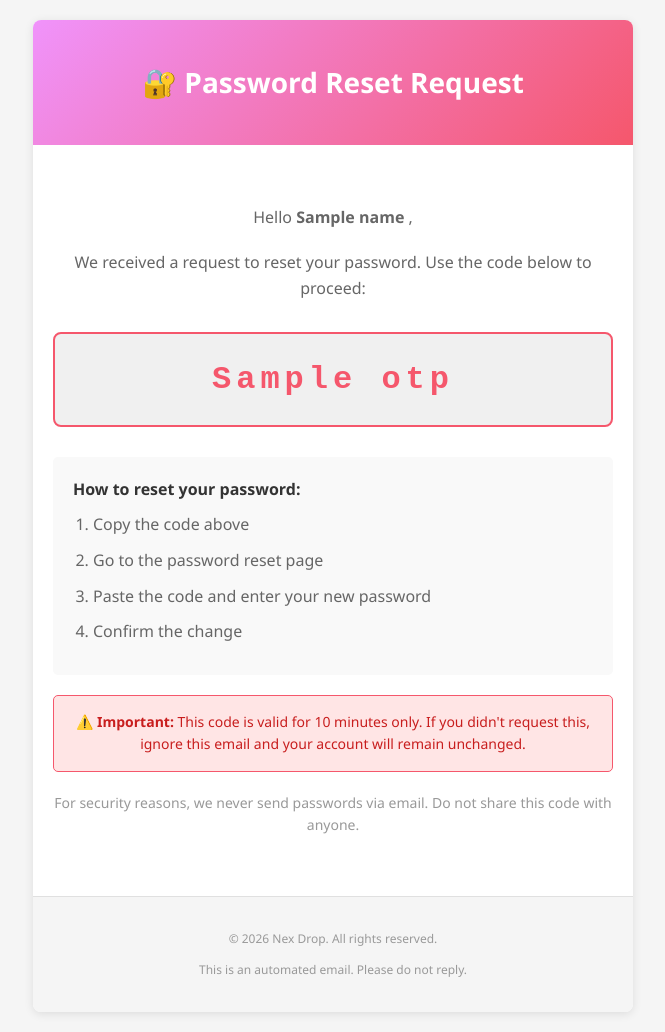
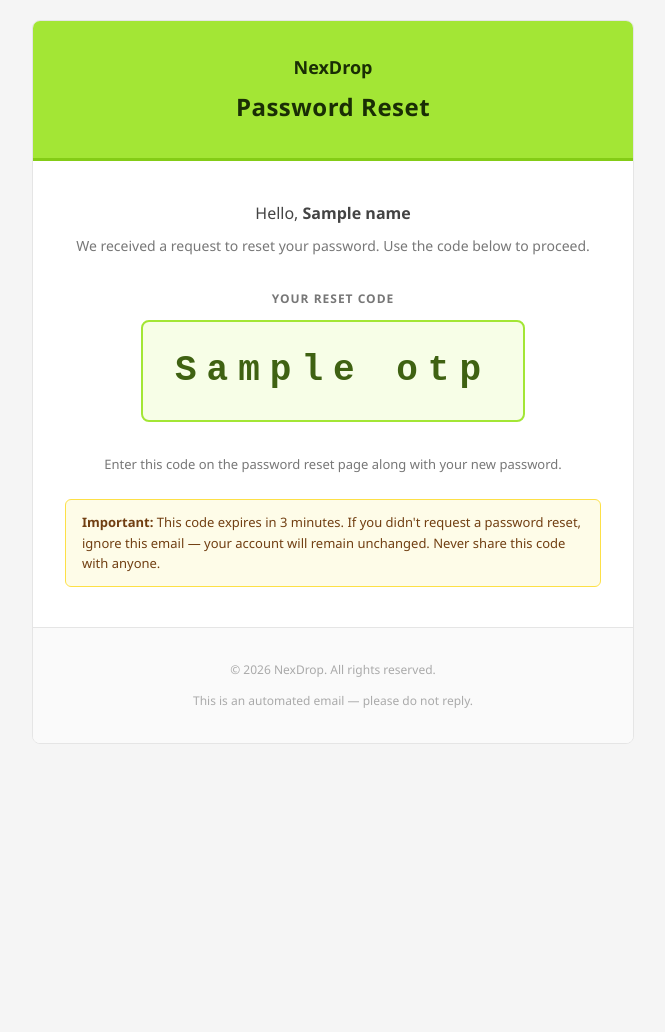
Before and after one commit to mdmhrz/nexdrop-backend, a Node project: template src/app/templates/password-reset-otp.ejs in a window 1280 px wide. Shown: the whole page, without its empty margins (307-972 px from the left). After the commit the page ends 744 px from the top, so only its background shows below. Run offline with Node 20 templates, Linux system fonts and the light colour scheme; the template is opened without the code that fills it: most values are stand-ins (such as "Sample title", 1, 10 or a date in 2020).

Commit message:
fix: ejs reverted

```diff
--- a/src/app/templates/password-reset-otp.ejs
+++ b/src/app/templates/password-reset-otp.ejs
@@ -20,81 +20,96 @@
             margin: 20px auto;
             background-color: #ffffff;
             border-radius: 8px;
-            box-shadow: 0 2px 10px rgba(0, 0, 0, 0.1);
+            border: 1px solid #e5e5e5;
             overflow: hidden;
         }
 
         .header {
-            background: linear-gradient(135deg, #f093fb 0%, #f5576c 100%);
-            color: white;
-            padding: 40px 20px;
+            background-color: #a3e635;
+            padding: 32px 20px;
             text-align: center;
+            border-bottom: 3px solid #84cc16;
         }
 
         .header h1 {
             margin: 0;
-            font-size: 28px;
+            font-size: 24px;
+            font-weight: 700;
+            color: #1a2e05;
+            letter-spacing: 0.5px;
+        }
+
+        .header .logo {
+            font-size: 18px;
+            font-weight: 800;
+            color: #1a2e05;
+            margin-bottom: 6px;
         }
 
         .content {
-            padding: 40px 20px;
+            padding: 40px 32px;
             text-align: center;
         }
 
+        .greeting {
+            font-size: 16px;
+            color: #444;
+            margin: 0 0 8px 0;
+        }
+
+        .subtitle {
+            font-size: 14px;
+            color: #777;
+            margin: 0 0 32px 0;
+        }
+
+        .otp-label {
+            font-size: 12px;
+            font-weight: 600;
+            color: #777;
+            text-transform: uppercase;
+            letter-spacing: 1px;
+            margin-bottom: 12px;
+        }
+
         .otp-box {
-            background-color: #f0f0f0;
-            border: 2px solid #f5576c;
+            background-color: #f7fee7;
+            border: 2px solid #a3e635;
             border-radius: 8px;
-            padding: 20px;
-            margin: 30px 0;
-            font-size: 32px;
-            font-weight: bold;
-            letter-spacing: 5px;
-            color: #f5576c;
+            padding: 20px 32px;
+            margin: 0 auto 32px auto;
+            display: inline-block;
+            font-size: 36px;
+            font-weight: 700;
+            letter-spacing: 10px;
+            color: #3f6212;
             font-family: 'Courier New', monospace;
         }
 
-        .message {
-            font-size: 16px;
-            color: #666;
-            margin: 20px 0;
+        .note {
+            font-size: 13px;
+            color: #777;
+            margin: 0 0 12px 0;
+        }
+
+        .warning {
+            background-color: #fefce8;
+            border: 1px solid #fde047;
+            border-radius: 6px;
+            padding: 12px 16px;
+            font-size: 13px;
+            color: #713f12;
+            margin-top: 24px;
+            text-align: left;
         }
 
         .footer {
-            background-color: #f5f5f5;
-            padding: 20px;
+            background-color: #fafafa;
+            padding: 20px 32px;
             text-align: center;
             font-size: 12px;
-            color: #999;
-            border-top: 1px solid #e0e0e0;
-        }
-
-        .warning {
-            background-color: #ffe5e5;
-            border: 1px solid #f5576c;
-            color: #c81e1e;
-            padding: 15px;
-            border-radius: 5px;
-            font-size: 14px;
-            margin: 20px 0;
-        }
-
-        .steps {
-            background-color: #f9f9f9;
-            padding: 20px;
-            border-radius: 5px;
-            margin: 20px 0;
-            text-align: left;
-        }
-
-        .steps ol {
-            margin: 10px 0;
-            padding-left: 20px;
-        }
-
-        .steps li {
-            margin: 10px 0;
-            color: #666;
+            color: #aaa;
+            border-top: 1px solid #e5e5e5;
         }
     </style>
 </head>
@@ -102,39 +117,27 @@
 <body>
     <div class="container">
         <div class="header">
-            <h1>🔐 Password Reset Request</h1>
+            <div class="logo">NexDrop</div>
+            <h1>Password Reset</h1>
         </div>
         <div class="content">
-            <p class="message">Hello <strong>
+            <p class="greeting">Hello, <strong>
                     <%= name %>
-                </strong>,</p>
-            <p class="message">We received a request to reset your password. Use the code below to proceed:</p>
+                </strong></p>
+            <p class="subtitle">We received a request to reset your password. Use the code below to proceed.</p>
+            <div class="otp-label">Your reset code</div>
             <div class="otp-box">
                 <%= otp %>
             </div>
-
-            <div class="steps">
-                <strong>How to reset your password:</strong>
-                <ol>
-                    <li>Copy the code above</li>
-                    <li>Go to the password reset page</li>
-                    <li>Paste the code and enter your new password</li>
-                    <li>Confirm the change</li>
-                </ol>
+            <p class="note">Enter this code on the password reset page along with your new password.</p>
+            <div class="warning">
+                <strong>Important:</strong> This code expires in 3 minutes. If you didn't request a password reset,
+                ignore this email — your account will remain unchanged. Never share this code with anyone.
             </div>
-
-            <div class="warning">
-                <strong>⚠️ Important:</strong> This code is valid for 10 minutes only. If you didn't request this,
-                ignore this email and your account will remain unchanged.
-            </div>
-
-            <p class="message" style="color: #999; font-size: 14px;">
-                For security reasons, we never send passwords via email. Do not share this code with anyone.
-            </p>
         </div>
         <div class="footer">
-            <p>&copy; <%= new Date().getFullYear() %> Nex Drop. All rights reserved.</p>
-            <p>This is an automated email. Please do not reply.</p>
+            <p>&copy; <%= new Date().getFullYear() %> NexDrop. All rights reserved.</p>
+            <p>This is an automated email — please do not reply.</p>
         </div>
     </div>
 </body>
```
Also changed, not shown: src/app/templates/otp.ejs (+75 -53 lines).
